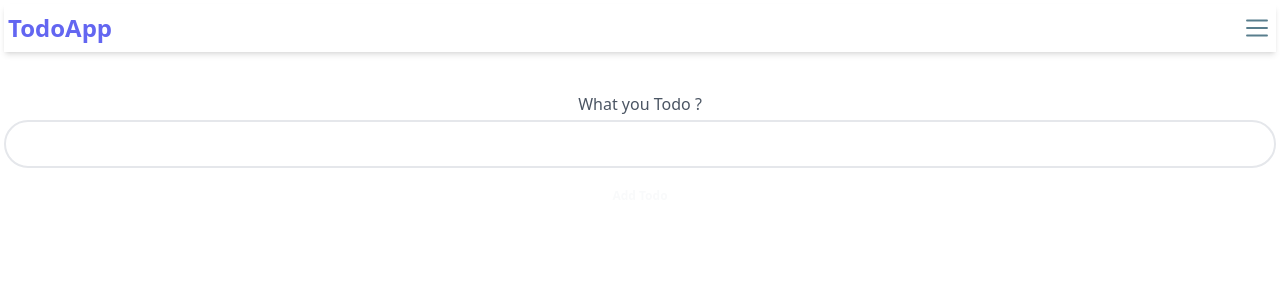
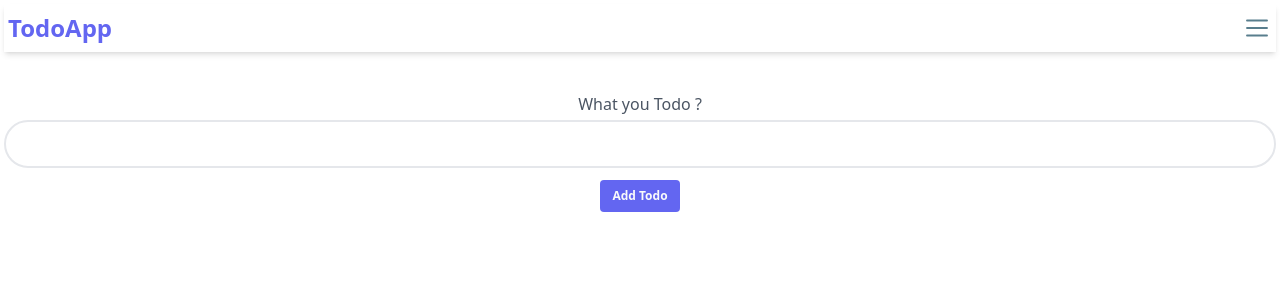
Before and after one commit to fahrikurniawan99/todoapp, a React (Create React App) app: page / in a window 1280 px wide. Shown: the top 300 px of the page. Built offline with nearby package versions, Linux system fonts and the light colour scheme.

Commit message:
button warna

```diff
--- a/src/components/atoms/Button/index.js
+++ b/src/components/atoms/Button/index.js
@@ -4,7 +4,7 @@ function index(props) {
   return (
     <button
       {...props}
-      className={`bg-${props.color} text-xs focus:ring-2 ring-${props.ring} font-bold px-3 rounded py-2 text-gray-50`}
+      className={`bg-indigo-500 text-xs focus:ring-2 ring-indigo-300 font-bold px-3 rounded py-2 text-gray-50`}
     >
       {props.children}
     </button>
--- a/src/components/organisms/InputTodo/index.js
+++ b/src/components/organisms/InputTodo/index.js
@@ -9,7 +9,7 @@ function index() {
       </h1>
       <Input />
       <div className="flex justify-center items-center mt-3">
-        <Button color="indigo-500" ring="indigo-300">Add Todo</Button>
+        <Button>Add Todo</Button>
       </div>
     </>
   );
```
